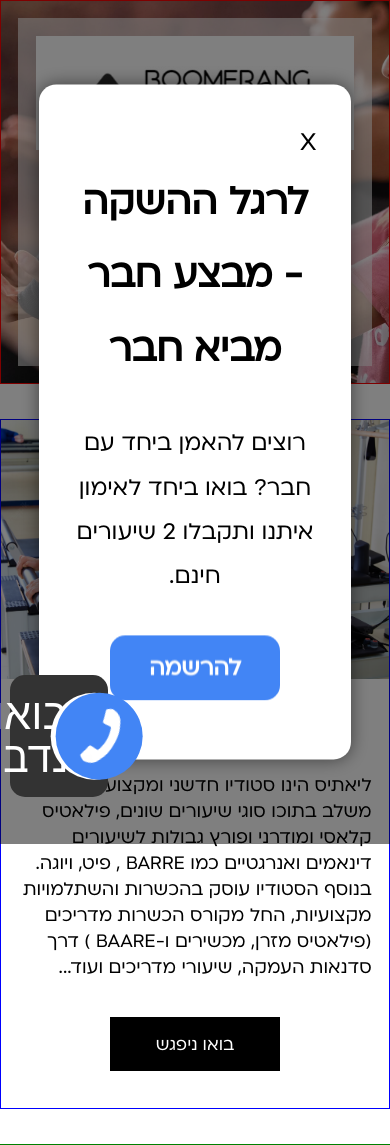
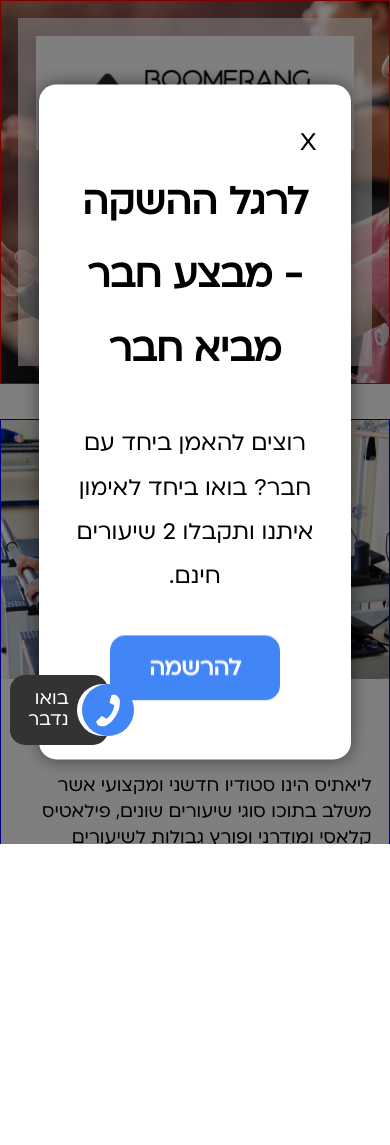
Before and after one commit to amitAshdot/sharon-sketch, a PHP site: page / in a window 390 px wide. Shown: the top 1145 px of the page. After the commit the page ends 844 px from the top, so only its background shows below. Run offline with PHP 8.4, Linux system fonts and the light colour scheme.

Commit message:
add phone icon, popup

```diff
--- a/index.html
+++ b/index.html
@@ -257,7 +257,8 @@
         <div class="popup-exit" id="popup-exit">X</div>
         <div class="popup-title">לרגל ההשקה - מבצע חבר מביא חבר</div>
         <div class="popup-text">רוצים להאמן ביחד עם חבר? בואו ביחד לאימון איתנו ותקבלו 2 שיעורים חינם.</div>
-        <a href="#form" class="popup-btn btn" id="popup-btn">להרשמה</a>
+        <a class="popup-btn btn" id="popup-btn">להרשמה</a>
+        <!-- <a href="#form" class="popup-btn btn" id="popup-btn">להרשמה</a> -->
       </div>
     </div>
     <!-- POPUP END -->
--- a/js/index.js
+++ b/js/index.js
@@ -76,7 +76,7 @@ document.addEventListener("DOMContentLoaded", function () {
             lesson.classList.add("show");
         }
     }
-
+    //------END LESSON-----
 
 
     // -----START EMAIL VALIDATION-----
@@ -206,7 +206,8 @@ document.addEventListener("DOMContentLoaded", function () {
         const elementPosition = element.getBoundingClientRect().top;
         const offsetPosition = elementPosition - 100;
         window.scrollTo({
-            top: offsetPosition,
+            top: elementPosition,
+            // top: offsetPosition,
             behavior: "smooth"
         });
     }
@@ -215,6 +216,7 @@ document.addEventListener("DOMContentLoaded", function () {
     document.getElementById("popup-btn").addEventListener("click", function (e) {
         e.preventDefault();
         let element = document.getElementById("form");
+        debugger
         scrollToElement(element);
         document.getElementById("popup").style.display = "none";
     }
--- a/sass/layout/_cta-phone.scss
+++ b/sass/layout/_cta-phone.scss
@@ -17,7 +17,7 @@
         width: 25vw;
         max-width: 12rem;
         height: auto;
-        padding-block: 1rem;
+        padding-block: 0.8rem;
         border: 0px;
         background: #333;
         border-radius: 15px;
@@ -35,9 +35,9 @@
         top: 50%;
         border-radius: 100%;
         background: $color-primary;
-        width: 5rem;
-        height: 5rem;
-        transform: translate(40%, -50%);
+        width: 3rem;
+        height: 3rem;
+        transform: translate(50%, -50%);
         filter: drop-shadow(-5px 0px 0px white);
         overflow: visible;
     }
@@ -53,11 +53,11 @@
     }
 
     &>p {
-        font-family: 'simpler', sans-serif;
-        line-height: 2.5rem;
+        // font-family: 'simpler', sans-serif;
+        line-height: 1.2rem;
         width: 60%;
         margin-right: auto;
-        font-size: 2.5rem;
+        font-size: 1.2rem;
         color: white;
         text-decoration: none;
         cursor: pointer;
```
Also changed, not shown: css/index.css.
